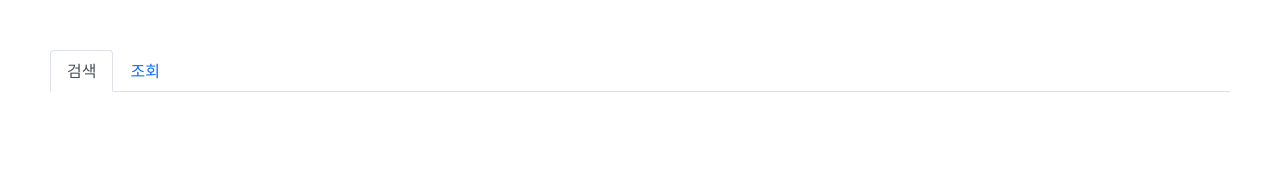
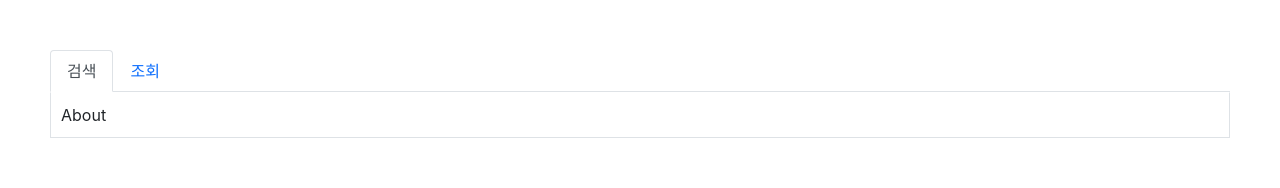
Before and after one commit to 0andme/reacr-searchApi-naver, a React (Create React App) app in the folder client/: page /Chart in a window 1280 px wide. Before the commit this address had no page. Shown: the top 188 px of the page. Built offline with nearby package versions, Linux system fonts and the light colour scheme; the HTML template or start-up script is replaced by a standard one.

Commit message:
fix : 컴포넌트 명 변경 about->Chart

```diff
--- a/client/src/App.js
+++ b/client/src/App.js
@@ -2,7 +2,7 @@ import "./App.css";
 import Home from "./components/Home";
 import { BrowserRouter as Router, Routes, Route } from "react-router-dom";
 import { Nav, NavItem, NavLink } from "reactstrap";
-import About from "./components/About";
+import Chart from "./components/Chart";
 function App() {
   return (
     <div className="App">
@@ -14,14 +14,14 @@ function App() {
             </NavLink>
           </NavItem>
           <NavItem>
-            <NavLink href="/about" className="">
+            <NavLink href="/Chart" className="">
               조회
             </NavLink>
           </NavItem>
         </Nav>
         <Routes>
           <Route path="/" element={<Home />}></Route>
-          <Route path="/about" element={<About />}></Route>
+          <Route path="/Chart" element={<Chart />}></Route>
         </Routes>
       </Router>
     </div>
--- /dev/null
+++ b/client/src/components/Chart.js
@@ -0,0 +1,7 @@
+import React from "react";
+
+const Chart = () => {
+  return <div className="main">About</div>;
+};
+
+export default Chart;
```
